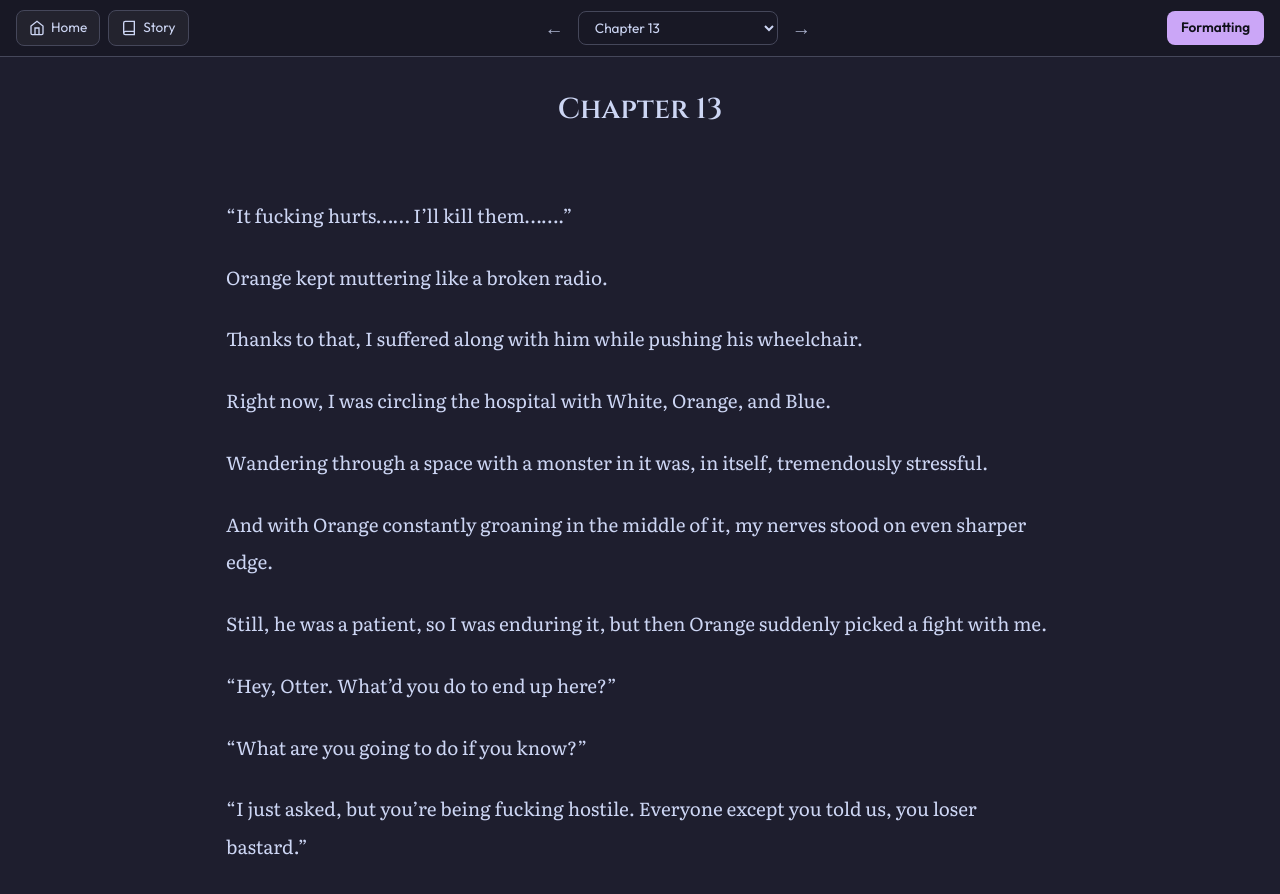
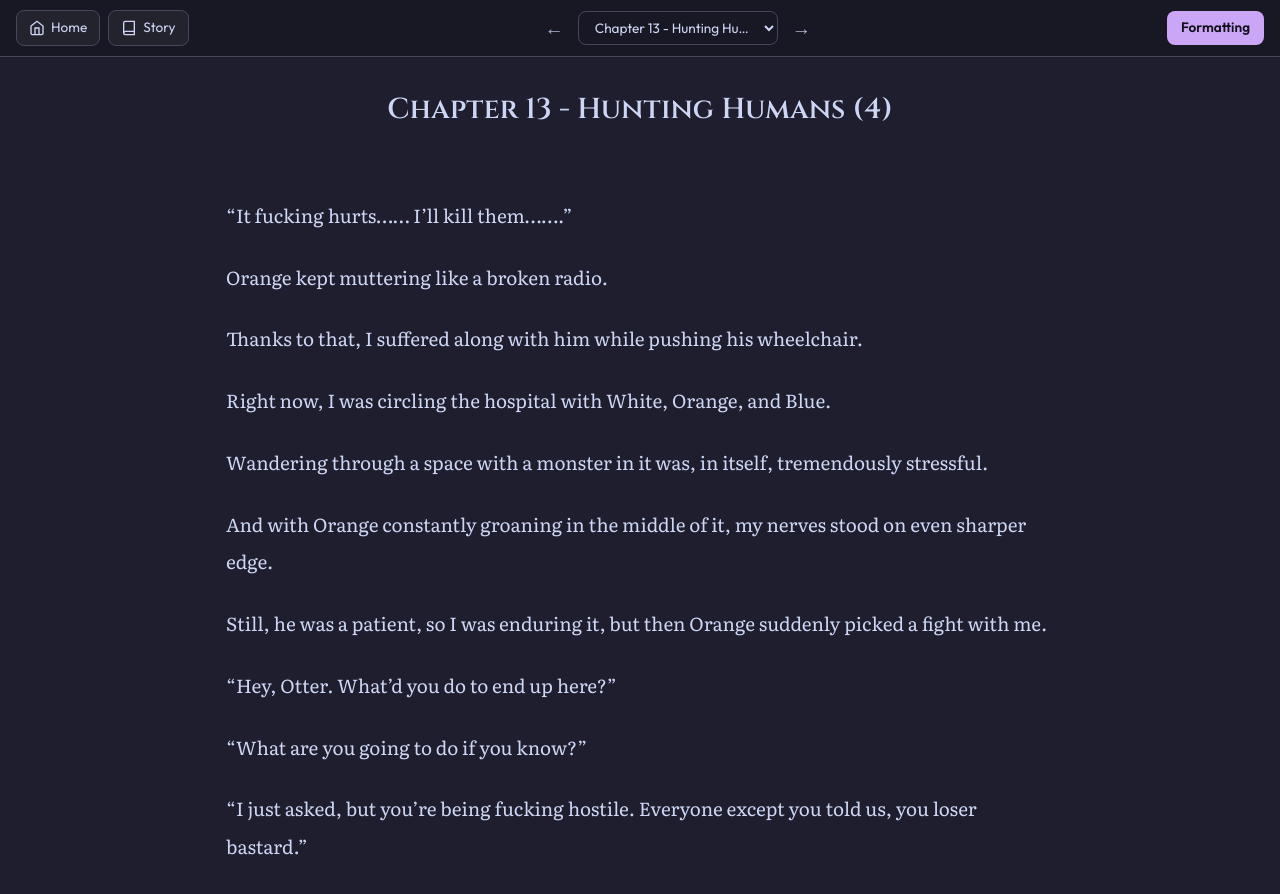
Before and after one commit to soleumn/soleumn.github.io, a Jekyll site: the page built from _chapters/esg/ch13.md, in a window 1280 px wide and 900 px high. Shown: the top 894 px of the window. Built offline with Jekyll 4.4.1, drawn with Linux system fonts in a browser that asks for light colours; comment, search, counter and statistics services are not loaded.

Commit message:
Update ch13.md

```diff
--- a/_chapters/esg/ch13.md
+++ b/_chapters/esg/ch13.md
@@ -1,5 +1,5 @@
 ---
-title: "Chapter 13"
+title: "Chapter 13 - Hunting Humans (4)"
 categories: esg
 capitulo: 13
 ---
```
